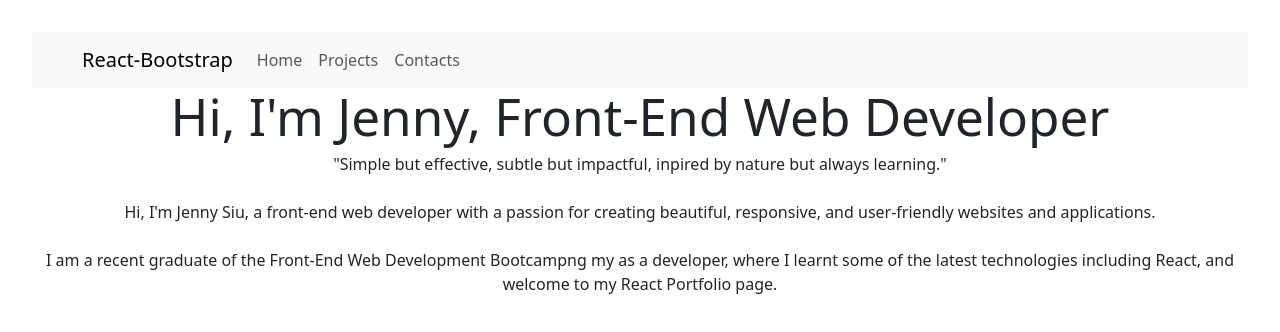
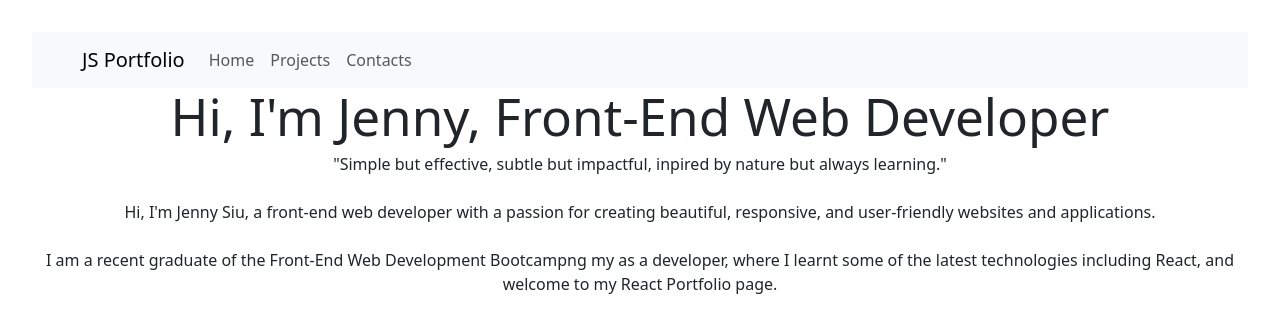
Before and after one commit to jennysiu/jennysReactPortfolio, a React (Vite) app: page / in a window 1280 px wide. Shown: the top 332 px of the page. Built offline with nearby package versions, Linux system fonts and the light colour scheme.

Commit message:
added navbar

```diff
--- a/src/components/Header/index.jsx
+++ b/src/components/Header/index.jsx
@@ -3,18 +3,16 @@
 import Container from 'react-bootstrap/Container';
 import Nav from 'react-bootstrap/Nav';
 import Navbar from 'react-bootstrap/Navbar';
-import NavDropdown from 'react-bootstrap/NavDropdown';
 
-// [ ] Must be rendered across the entire site
-// [ ] Must Contain a Navbar
+// [x] Must be rendered across the entire site
+// [x] Must Contain a Navbar
 
 function Header() {
   return (
-    // NAVBAR
     <>
     <Navbar expand="lg" className="bg-body-tertiary">
       <Container>
-        <Navbar.Brand as={Link} to="/">React-Bootstrap</Navbar.Brand>
+        <Navbar.Brand as={Link} to="/">JS Portfolio</Navbar.Brand>
         <Navbar.Toggle aria-controls="basic-navbar-nav" />
         <Navbar.Collapse id="basic-navbar-nav">
           <Nav className="me-auto">
```
